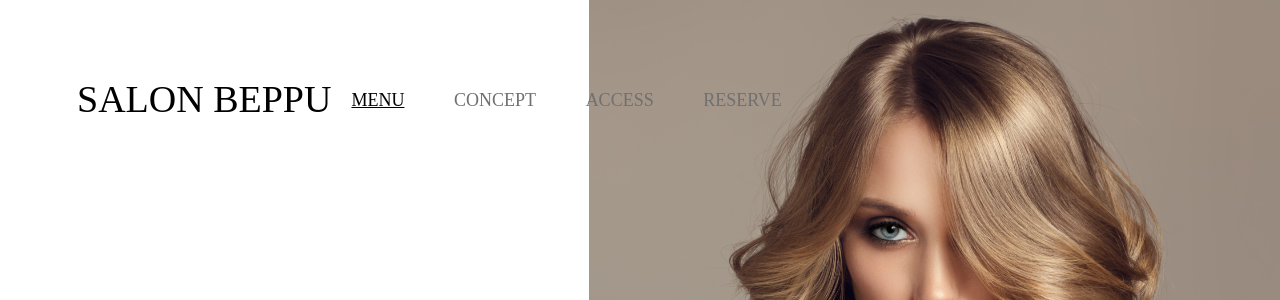
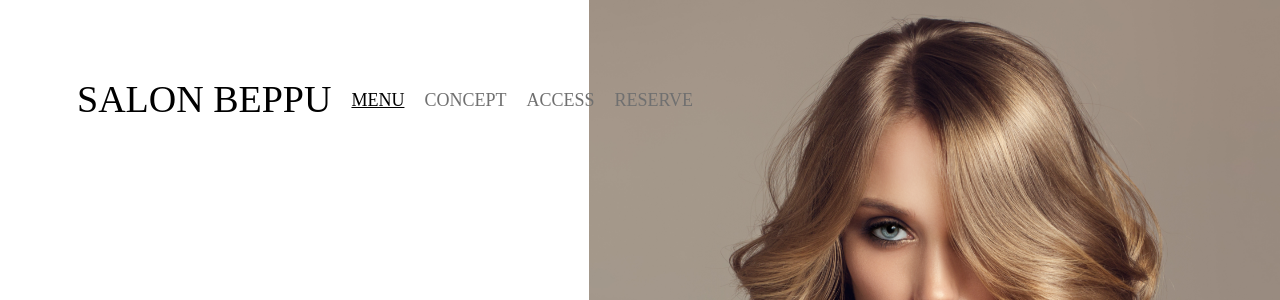
Before and after one commit to souta-codevillage57/responsive, a PHP site: page / in a window 1280 px wide. Shown: the top 300 px of the page. Run offline with PHP 8.4, Linux system fonts and the light colour scheme; style sheets or scripts are compiled from the project's sources; some libraries are stand-ins or nearby versions.

Commit message:
変更しました

```diff
--- a/scss/_header.scss
+++ b/scss/_header.scss
@@ -25,7 +25,6 @@ header {
     ul{
         display: flex;
         align-items: center;
-        justify-content: space-between;
         font-size: 1.8rem;
         li {
             margin-left: 20px;
```
Also changed, not shown: 1 other file.
